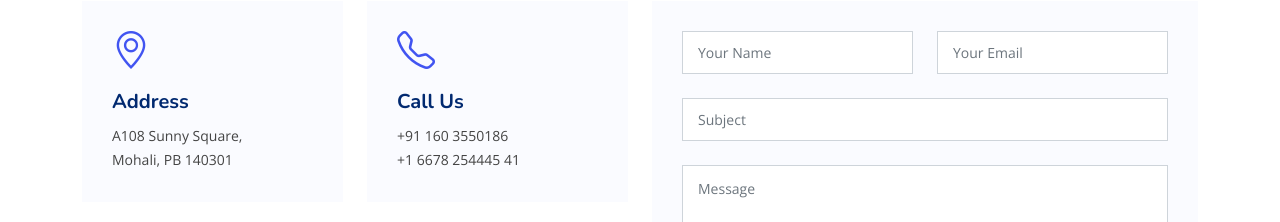
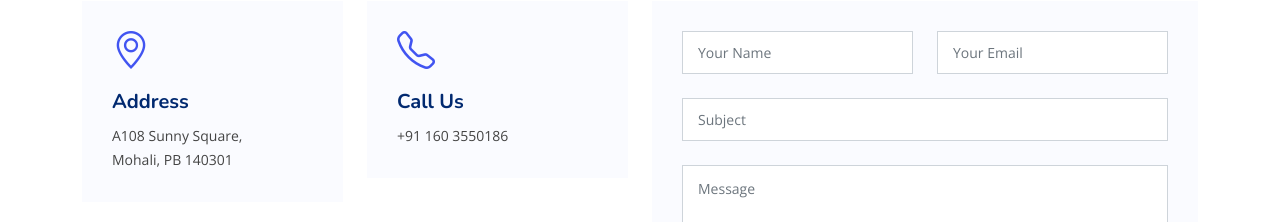
Before and after one commit to CloudGrain/cloudgrain.github.io, a plain HTML site: page index.html in a window 1280 px wide. Shown: the part 6080-6302 px from the top of the page. Drawn offline with nearby package versions, Linux system fonts and the light colour scheme.

Commit message:
Removed phone number

```diff
--- a/index.html
+++ b/index.html
@@ -1138,7 +1138,7 @@
                                 <div class="info-box">
                                     <i class="bi bi-telephone"></i>
                                     <h3>Call Us</h3>
-                                    <p>+91 160 3550186<br>+1 6678 254445 41</p>
+                                    <p>+91 160 3550186<br></p>
                                 </div>
                             </div>
                             <div class="col-md-6">
```
